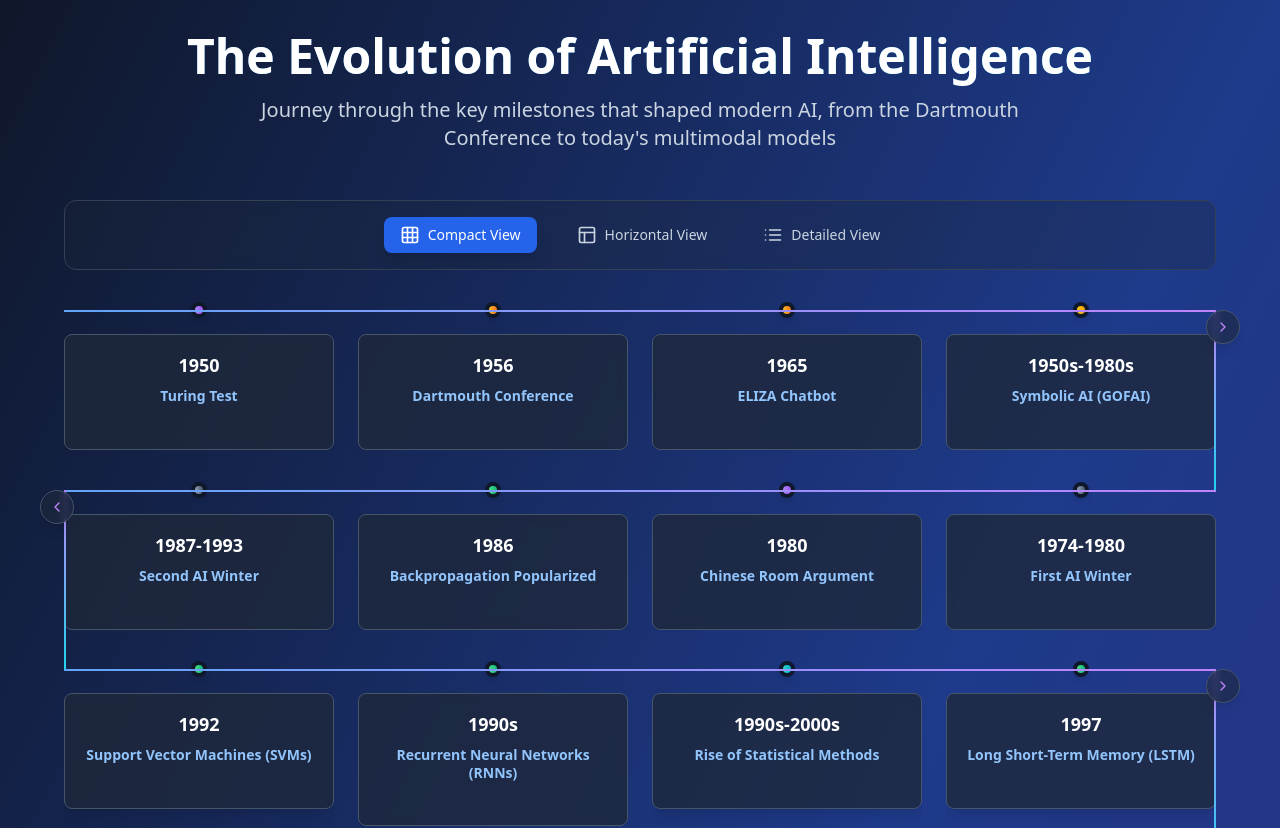
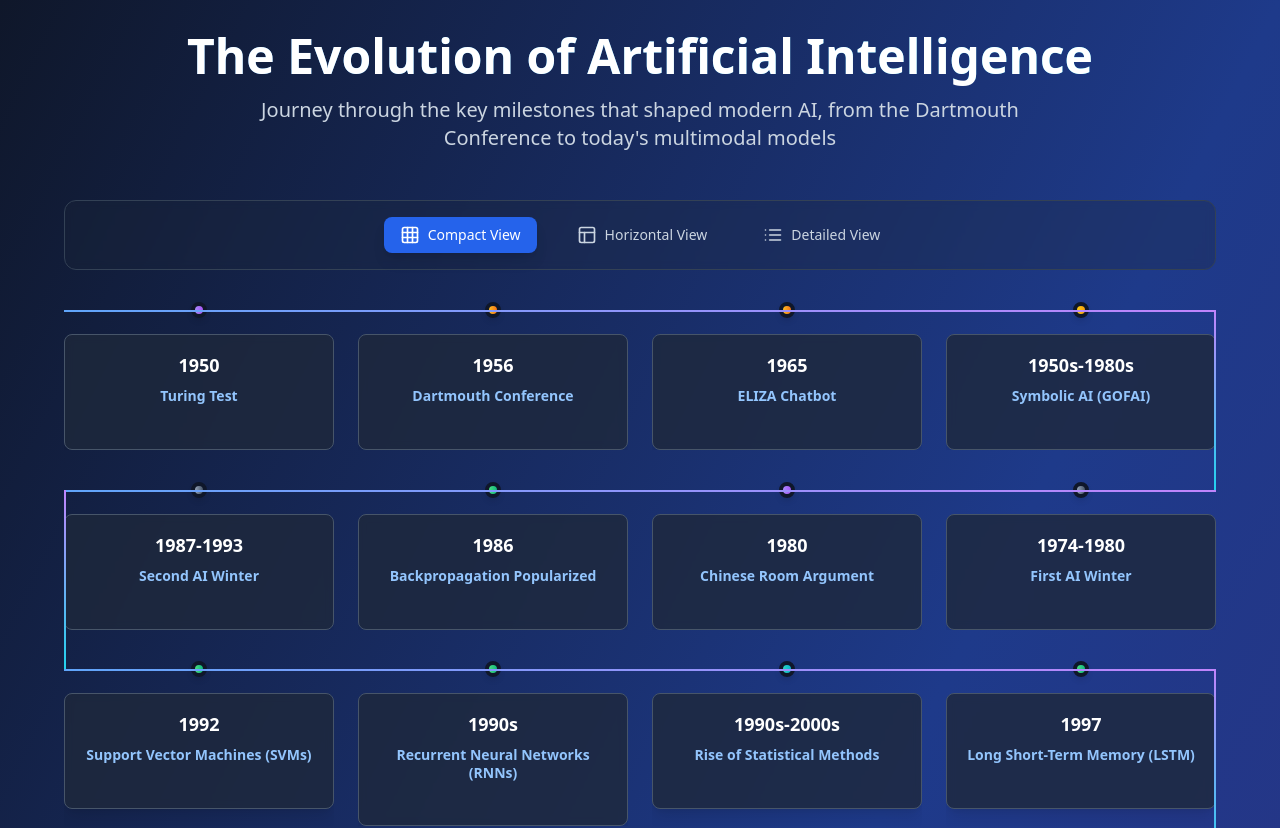
Before and after one commit to malminhas/ai-chronicle-view, a React (Vite) app: page / in a window 1280 px wide. Shown: the top 828 px of the page. Built offline with nearby package versions, Linux system fonts and the light colour scheme.

Commit message:
Reverted to commit 9d40490faff196abbe2d2ec483b7a504756a0f9d

```diff
--- a/src/components/SnakingTimeline.tsx
+++ b/src/components/SnakingTimeline.tsx
@@ -2,7 +2,6 @@
 import { useState, useCallback } from "react";
 import { TimelineEventData } from "@/data/timelineData";
 import { getCategoryColor } from "@/utils/categoryUtils";
-import { ChevronRight, ChevronLeft } from "lucide-react";
 
 interface SnakingTimelineProps {
   events: TimelineEventData[];
@@ -107,19 +106,6 @@ export const SnakingTimeline = ({ events, onEventClick }: SnakingTimelineProps)
               <div className="absolute top-2 left-0 right-0 h-0.5 bg-gradient-to-r from-blue-400 to-purple-400 z-0"></div>
             )}
 
-            {/* Directional chevron arrow - only show if not the last row */}
-            {rowIndex < rows.length - 1 && (
-              <div className={`absolute top-2 ${row.isReversed ? 'left-0 -translate-x-6' : 'right-0 translate-x-6'} z-10`}>
-                <div className="bg-slate-800/60 backdrop-blur-sm rounded-full p-2 border border-slate-600 shadow-lg animate-pulse">
-                  {row.isReversed ? (
-                    <ChevronLeft className="w-4 h-4 text-purple-400" />
-                  ) : (
-                    <ChevronRight className="w-4 h-4 text-purple-400" />
-                  )}
-                </div>
-              </div>
-            )}
-
             {/* Vertical connecting line to next row */}
             {rowIndex < rows.length - 1 && (
               <div className={`absolute ${row.isReversed ? 'left-0' : 'right-0'} w-0.5 bg-gradient-to-b from-purple-400 to-cyan-400 z-0`}
```
